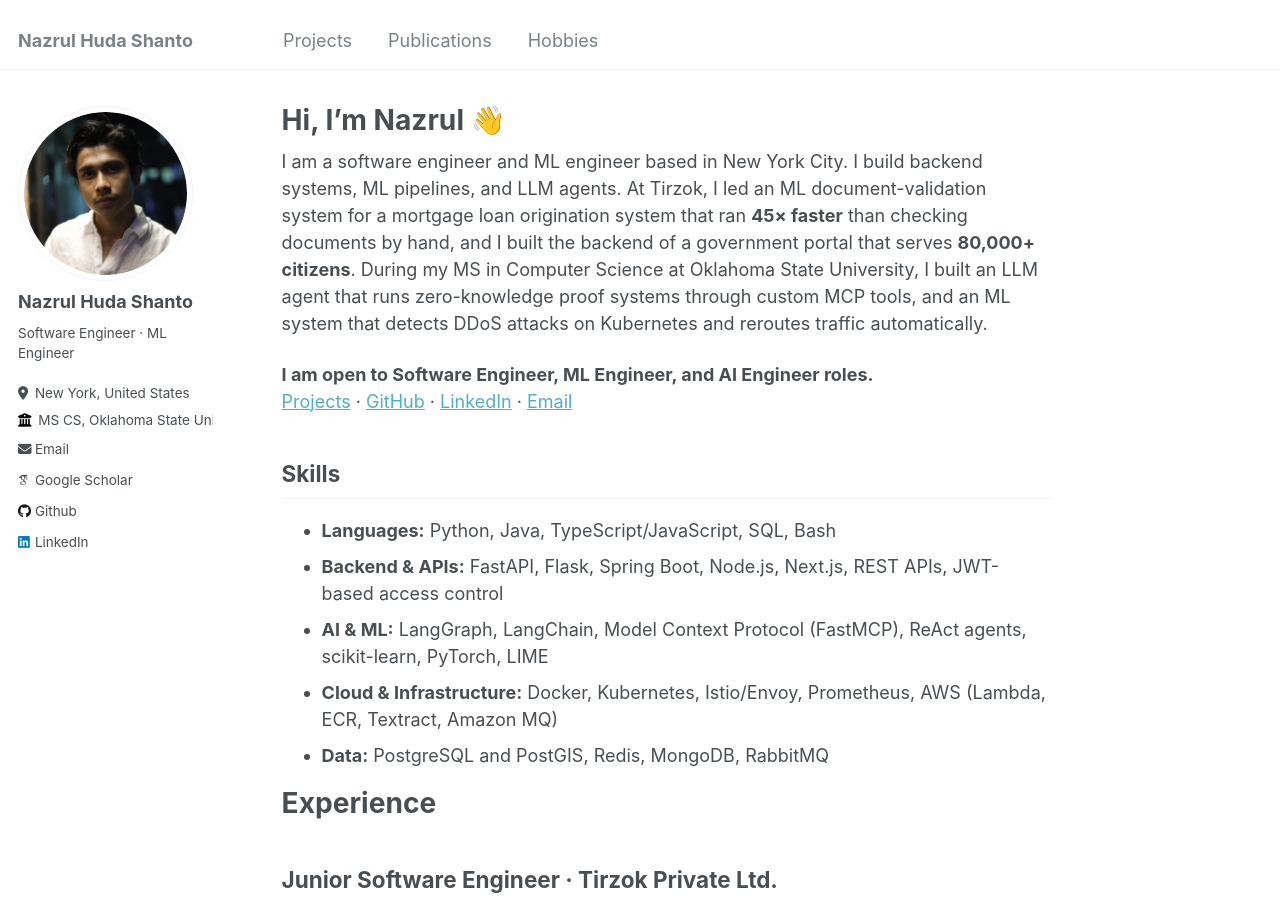
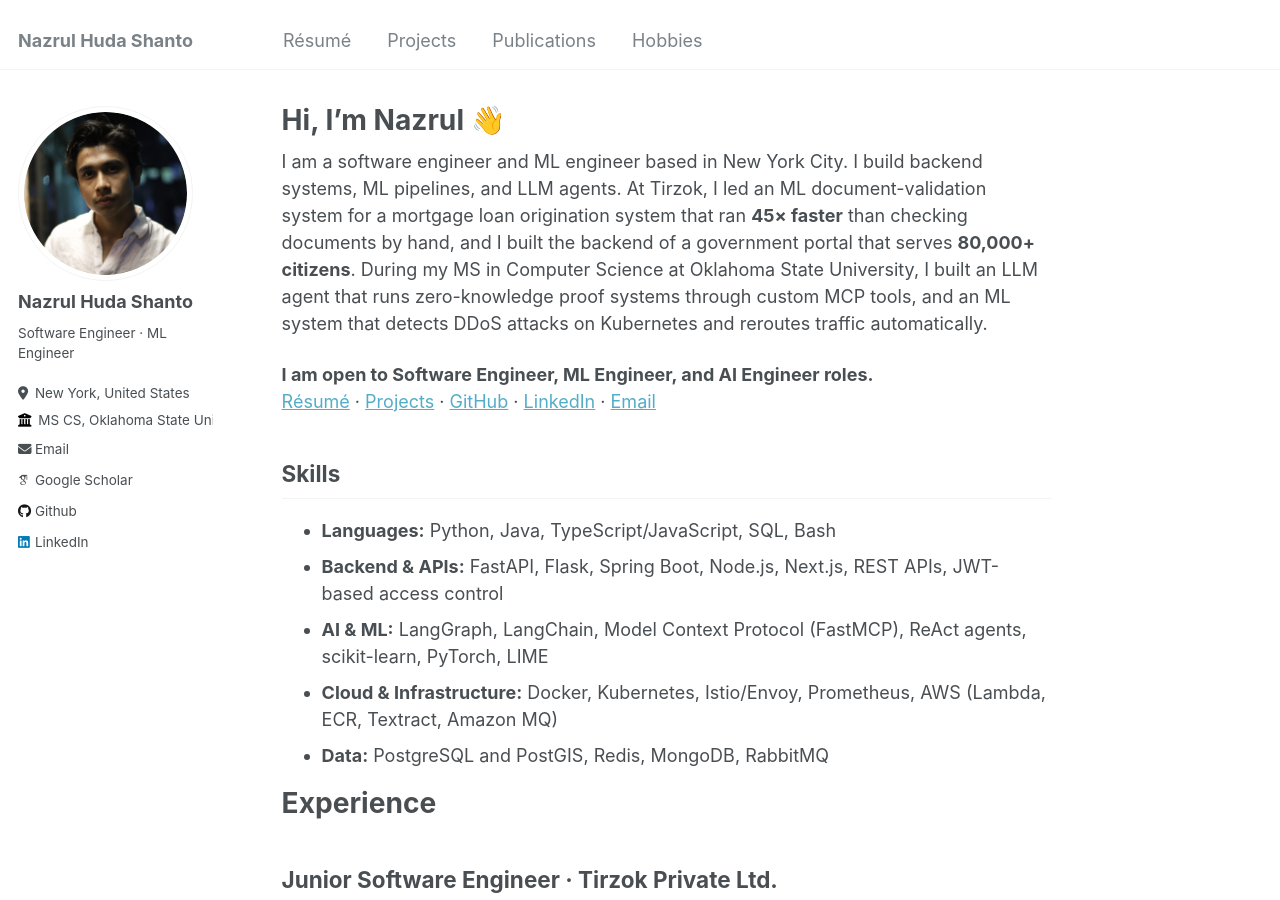
Before and after one commit to nazrulhuda/nazrul.github.io, a Jekyll site: the page built from _pages/about.md, in a window 1280 px wide and 900 px high. Built offline with Jekyll 4.4.1, drawn with Linux system fonts in a browser that asks for light colours; some web fonts are replaced.

Commit message:
Add industry résumé and link it from the menu and intro

```diff
--- a/_data/navigation.yml
+++ b/_data/navigation.yml
@@ -1,5 +1,8 @@
 # main links
 main:
+  - title: "Résumé"
+    url: /files/Shanto_Resume.pdf
+
   - title: "Projects"
     url: /projects/
 
--- a/_pages/about.md
+++ b/_pages/about.md
@@ -11,7 +11,7 @@ redirect_from:
 I am a software engineer and ML engineer based in New York City. I build backend systems, ML pipelines, and LLM agents. At Tirzok, I led an ML document-validation system for a mortgage loan origination system that ran **45× faster** than checking documents by hand, and I built the backend of a government portal that serves **80,000+ citizens**. During my MS in Computer Science at Oklahoma State University, I built an LLM agent that runs zero-knowledge proof systems through custom MCP tools, and an ML system that detects DDoS attacks on Kubernetes and reroutes traffic automatically.
 
 **I am open to Software Engineer, ML Engineer, and AI Engineer roles.**
-[Projects](/projects/) · [GitHub](https://github.com/nazrulhuda) · [LinkedIn](https://www.linkedin.com/in/nazrulhudashanto/) · [Email](mailto:mshanto@okstate.edu)
+[Résumé](/files/Shanto_Resume.pdf) · [Projects](/projects/) · [GitHub](https://github.com/nazrulhuda) · [LinkedIn](https://www.linkedin.com/in/nazrulhudashanto/) · [Email](mailto:mshanto@okstate.edu)
 
 ## Skills
 
```
Also changed, not shown: 1 other file.
